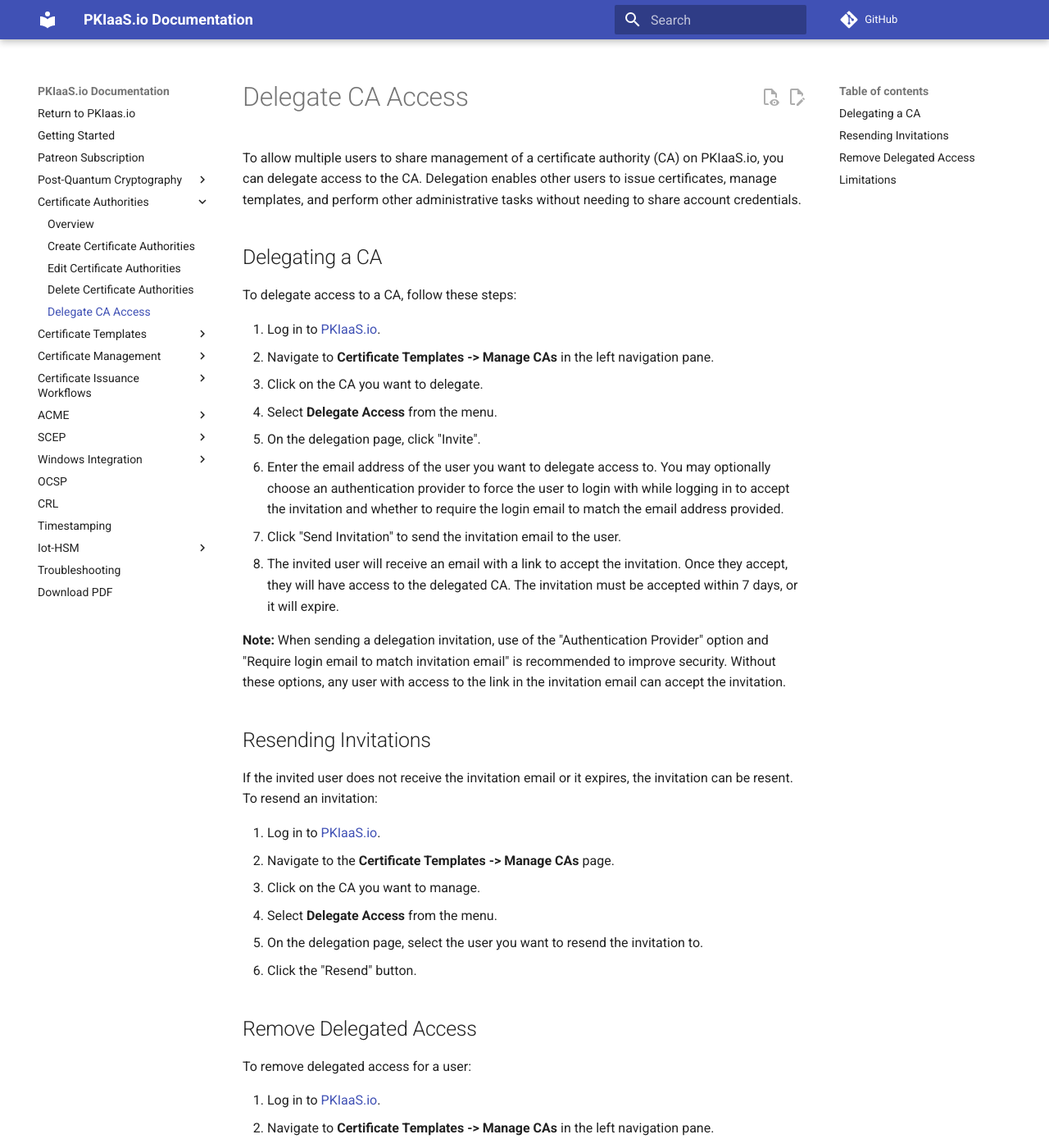
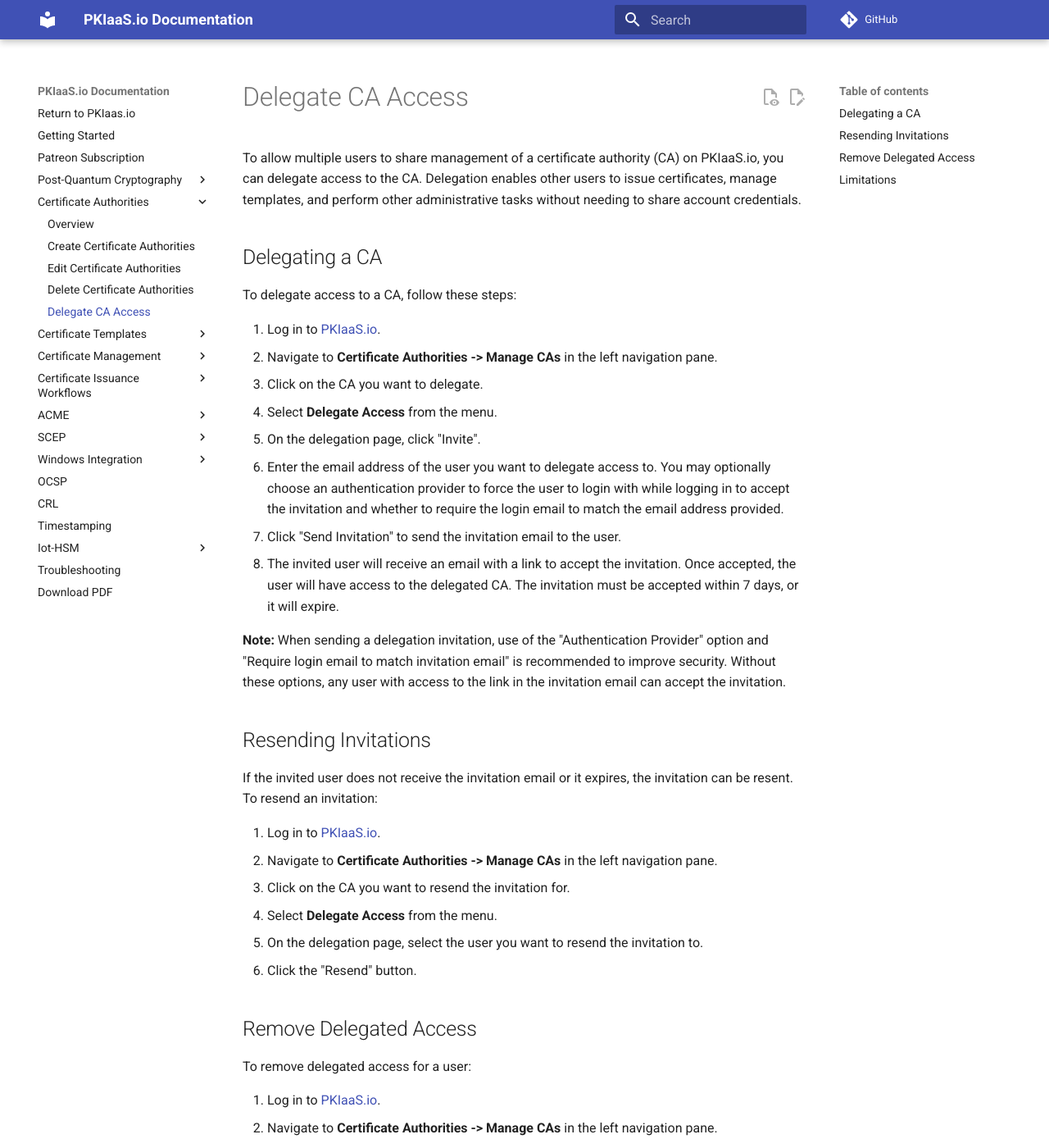
Before and after one commit to lspiehler/pkiaas-docs, an MkDocs documentation site: the page built from docs/certificate-authorities/delegate.md, in a window 1280 px wide and 1400 px high. Shown: the whole window at 82% size. Built offline with MkDocs 1.6.1 and Material for MkDocs 9.7.7, drawn with Linux system fonts in a browser that asks for light colours; comment, search, counter and statistics services are not loaded; some of the changed text lies outside the part shown.

Commit message:
fix document

```diff
--- a/docs/certificate-authorities/delegate.md
+++ b/docs/certificate-authorities/delegate.md
@@ -8,13 +8,13 @@
 To delegate access to a CA, follow these steps:
 
 1. Log in to [PKIaaS.io](https://www.pkiaas.io/auth/login).
-2. Navigate to **Certificate Templates -> Manage CAs** in the left navigation pane.
+2. Navigate to **Certificate Authorities -> Manage CAs** in the left navigation pane.
 3. Click on the CA you want to delegate.
 4. Select **Delegate Access** from the menu.
 5. On the delegation page, click "Invite".
 6. Enter the email address of the user you want to delegate access to. You may optionally choose an authentication provider to force the user to login with while logging in to accept the invitation and whether to require the login email to match the email address provided.
 7. Click "Send Invitation" to send the invitation email to the user.
-8. The invited user will receive an email with a link to accept the invitation. Once they accept, they will have access to the delegated CA. The invitation must be accepted within 7 days, or it will expire.
+8. The invited user will receive an email with a link to accept the invitation. Once accepted, the user will have access to the delegated CA. The invitation must be accepted within 7 days, or it will expire.
 
 **Note:** When sending a delegation invitation, use of the "Authentication Provider" option and "Require login email to match invitation email" is recommended to improve security. Without these options, any user with access to the link in the invitation email can accept the invitation.
 
@@ -22,8 +22,8 @@
 If the invited user does not receive the invitation email or it expires, the invitation can be resent. To resend an invitation:
 
 1. Log in to [PKIaaS.io](https://www.pkiaas.io/auth/login).
-2. Navigate to the **Certificate Templates -> Manage CAs** page.
-3. Click on the CA you want to manage.
+2. Navigate to **Certificate Authorities -> Manage CAs** in the left navigation pane.
+3. Click on the CA you want to resend the invitation for.
 4. Select **Delegate Access** from the menu.
 5. On the delegation page, select the user you want to resend the invitation to.
 6. Click the "Resend" button.
@@ -32,8 +32,8 @@
 To remove delegated access for a user:
 
 1. Log in to [PKIaaS.io](https://www.pkiaas.io/auth/login).
-2. Navigate to **Certificate Templates -> Manage CAs** in the left navigation pane.
-3. Click on the CA you want to manage.
+2. Navigate to **Certificate Authorities -> Manage CAs** in the left navigation pane.
+3. Click on the CA you want to remove delegated access from.
 4. Select **Delegate Access** from the menu.
 5. On the delegation page, select the user you want to remove.
 6. Click the "Remove" button.
```
